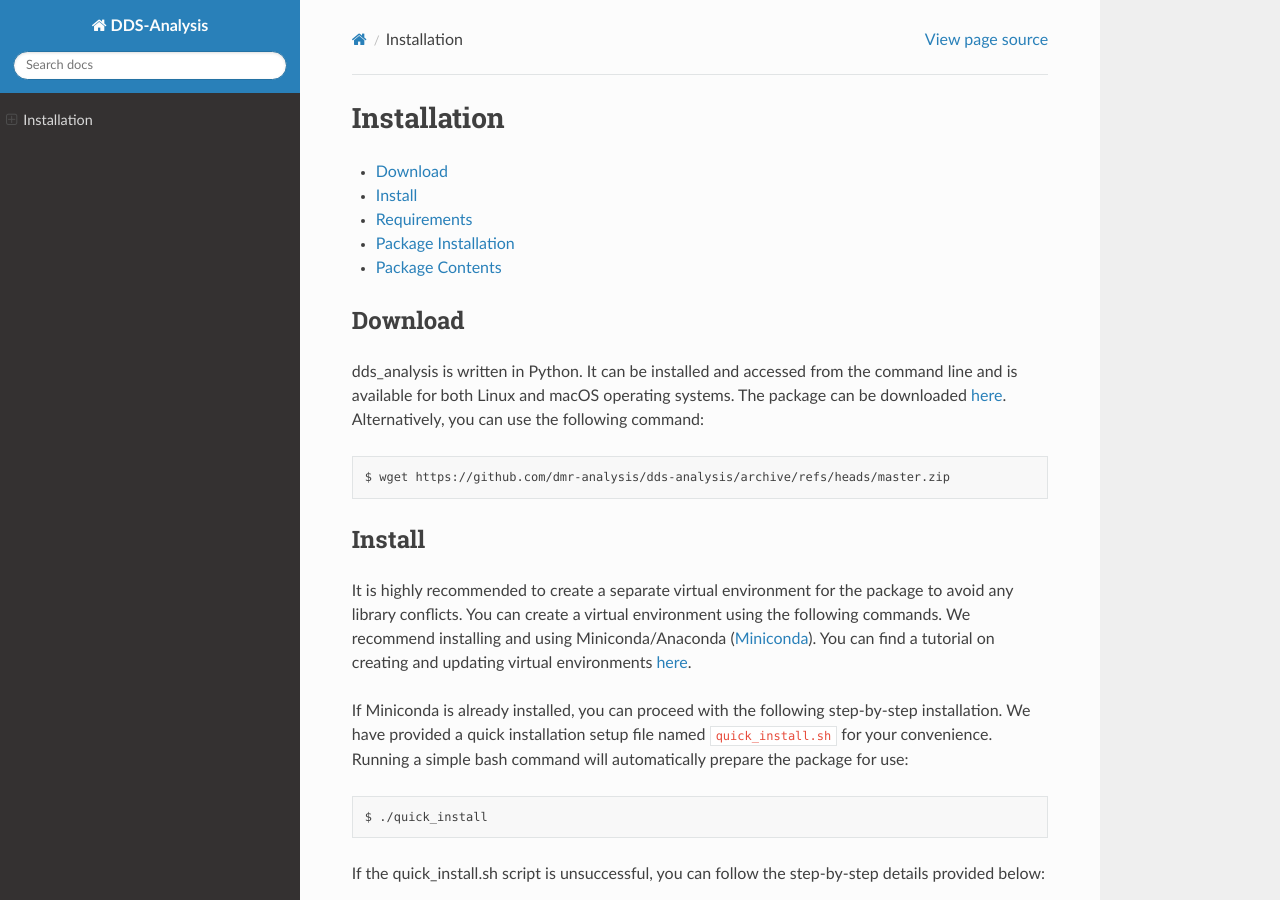
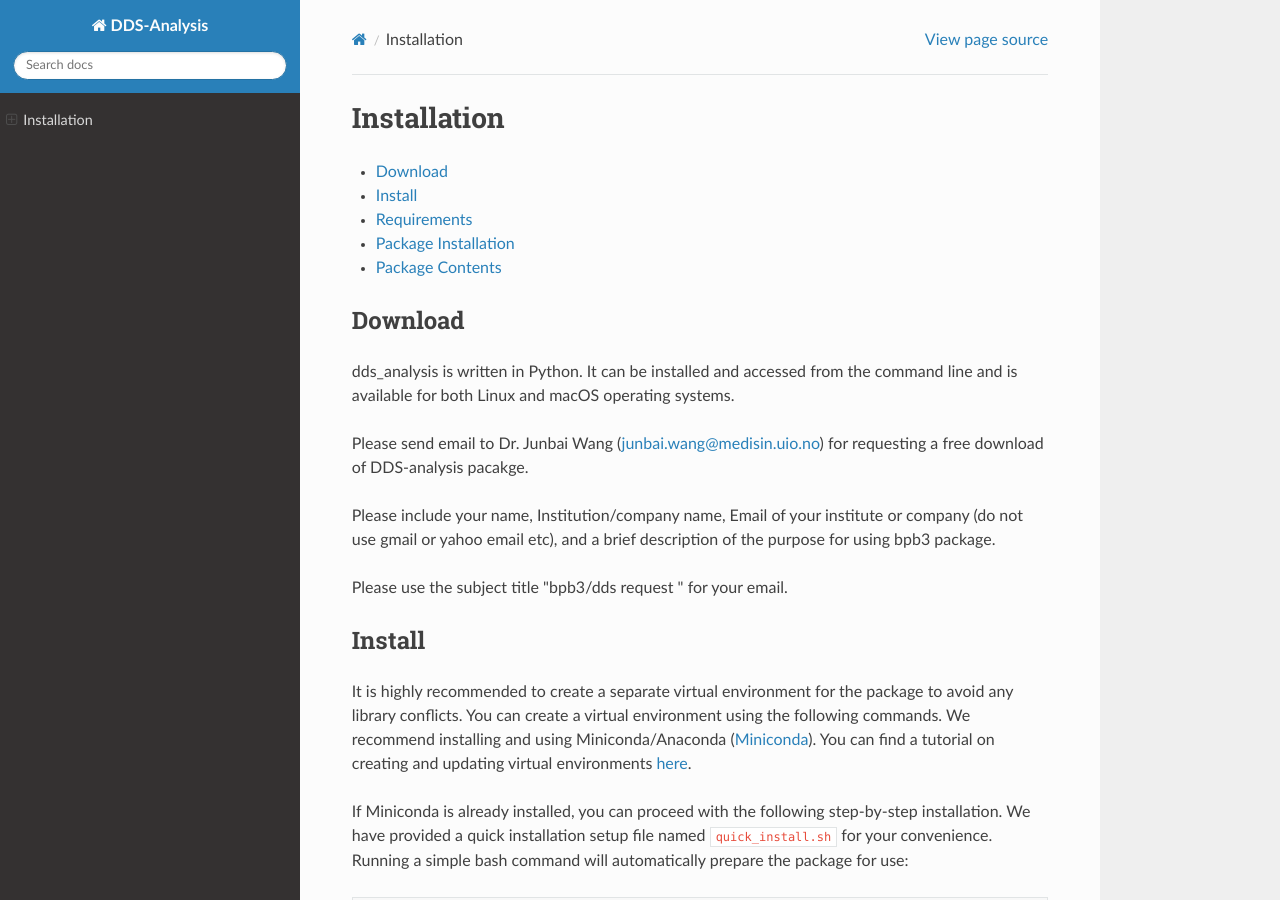
Before and after one commit to Omer0191/dds_analysis, a Sphinx documentation site: the page built from docs/source/content/installation.rst, in a window 1280 px wide and 900 px high. Built offline with Sphinx 7.4.7 and the Read the Docs theme 2.0.0, drawn with Linux system fonts in a browser that asks for light colours.

Commit message:
Update installation.rst

```diff
--- a/docs/source/content/installation.rst
+++ b/docs/source/content/installation.rst
@@ -10,11 +10,13 @@
 Download
 --------
 
-dds_analysis is written in Python. It can be installed and accessed from the command line and is available for both Linux and macOS operating systems. The package can be downloaded `here <https://github.com/dmr-analysis/dds-analysis/archive/refs/heads/master.zip>`_. Alternatively, you can use the following command:
+dds_analysis is written in Python. It can be installed and accessed from the command line and is available for both Linux and macOS operating systems.
 
-.. code-block:: bash
+Please send email to Dr. Junbai Wang (junbai.wang@medisin.uio.no) for requesting a free download of DDS-analysis pacakge.
 
-   $ wget https://github.com/dmr-analysis/dds-analysis/archive/refs/heads/master.zip
+Please include your name, Institution/company name, Email of your institute or company (do not use gmail or yahoo email etc), and a brief description of the purpose for using bpb3 package.
+
+Please use the subject title "bpb3/dds request "  for your email.
 
 Install
 -------
```
